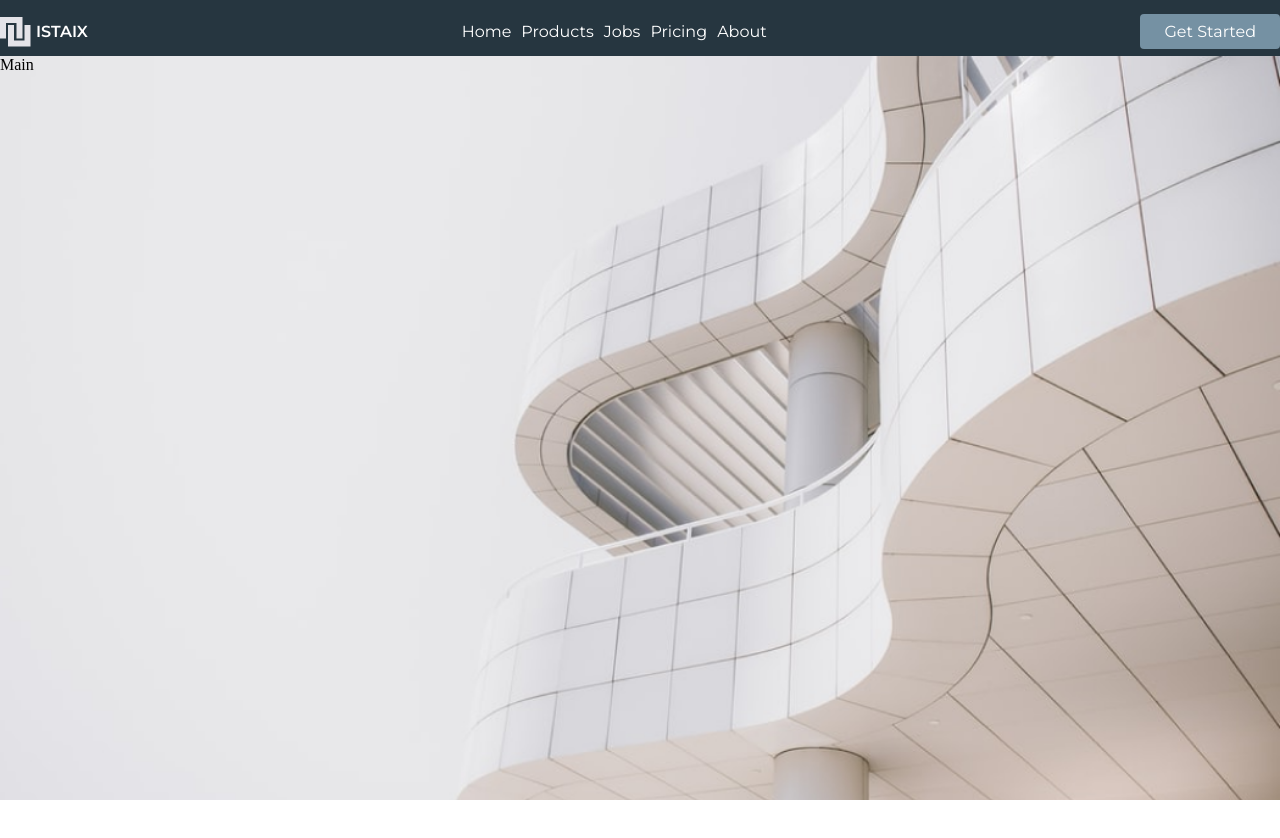
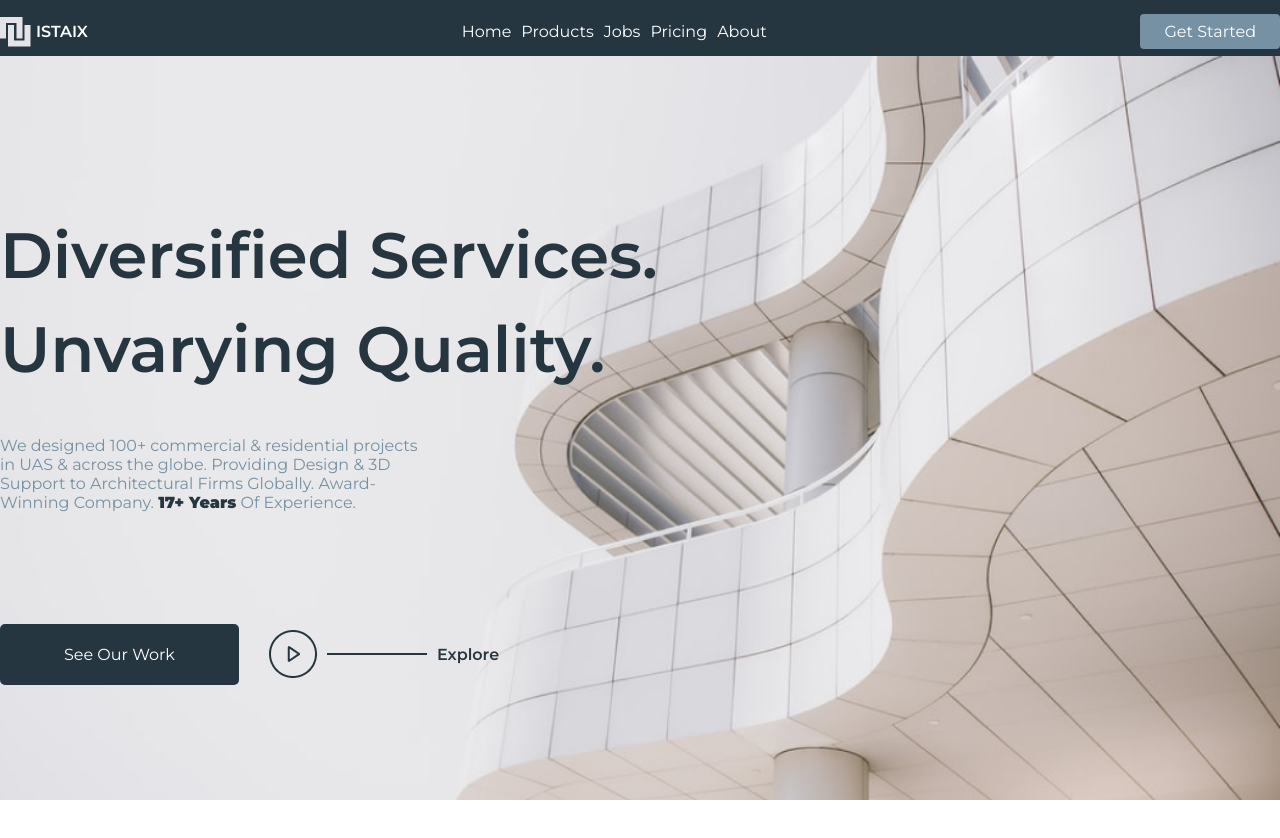
Before and after one commit to henriquepx/construction-company, a React (Vite) app: page / in a window 1280 px wide. Shown: the top 838 px of the page. Before the commit the page ends 800 px from the top, so only its background shows below. Built offline with nearby package versions, Linux system fonts and the light colour scheme.

Commit message:
feat: main section

```diff
--- a/package.json
+++ b/package.json
@@ -12,6 +12,7 @@
   "dependencies": {
     "react": "^18.2.0",
     "react-dom": "^18.2.0",
+    "react-icons": "^4.10.1",
     "styled-components": "^6.0.7"
   },
   "devDependencies": {
--- a/src/GlobalStyles.jsx
+++ b/src/GlobalStyles.jsx
@@ -3,6 +3,7 @@ import { createGlobalStyle } from 'styled-components';
 export const GlobalStyles = createGlobalStyle`
   :root {
     --color-one: #263640;
+    --color-two: #7591A3;
     --color-white: #FFFFFF;
 
     --font: 'Montserrat', sans-serif;
--- a/src/sections/Main.jsx
+++ b/src/sections/Main.jsx
@@ -5,10 +5,77 @@ const MainContainer = styled.main`
     background-image: url(/bginitial.png);
     background-size: cover;
 `
+const MainSize = styled.div`
+    max-width: 1400px;
+    width: 100%;
+    margin: 0 auto;
+
+    padding: 10rem 0rem;
+`
+const TitleMain = styled.h1`
+    font-family: var(--font);
+    font-size: 4rem;
+    font-weight: 600;
+    color: var(--color-one);
+
+    margin-bottom: 1rem;
+`
+const DescriptionMain = styled.p`
+    color: var(--color-two);
+    font-family: var(--font);
+    max-width: 40ch;
+    margin: 3rem 0rem 7rem 0rem;
+    span {
+        color: var(--color-one);
+        font-weight: 800;
+    }
+`
+const DivMainExplore = styled.div`
+    display: flex;
+    gap: 30px;
+    button {
+        padding: 1.3rem 4rem;
+        background-color: var(--color-one);
+        color: var(--color-white);
+        font-family: var(--font);
+        border-radius: 5px;
+        cursor: pointer;
+    }
+    div {
+        display: flex;
+        align-items: center;
+        gap: 10px;
+        span {
+            display: block;
+            width: 100px;
+            height: 2px;
+            background-color: var(--color-one);
+        }
+        p {
+            color: var(--color-one);
+        font-family: var(--font);
+        font-weight: 550;
+        }
+    }
+`
 
 const Main = () => {
   return (
-    <MainContainer>Main</MainContainer>
+    <MainContainer>
+        <MainSize>
+            <TitleMain>Diversified Services.</TitleMain>
+            <TitleMain>Unvarying Quality.</TitleMain>
+            <DescriptionMain>We designed 100+ commercial & residential projects in UAS & across the globe. Providing Design & 3D Support to Architectural Firms Globally. Award-Winning Company. <span>17+ Years</span> Of Experience.</DescriptionMain>
+            <DivMainExplore>
+                <button>See Our Work</button>
+                <div>
+                    <img src="/play.png" alt="" />
+                    <span></span>
+                    <p>Explore</p>
+                </div>
+            </DivMainExplore>
+        </MainSize>
+    </MainContainer>
   )
 }
 
```
Also changed, not shown: public/play.png (added), 1 other file (tests, documents, lock files or other folders).
